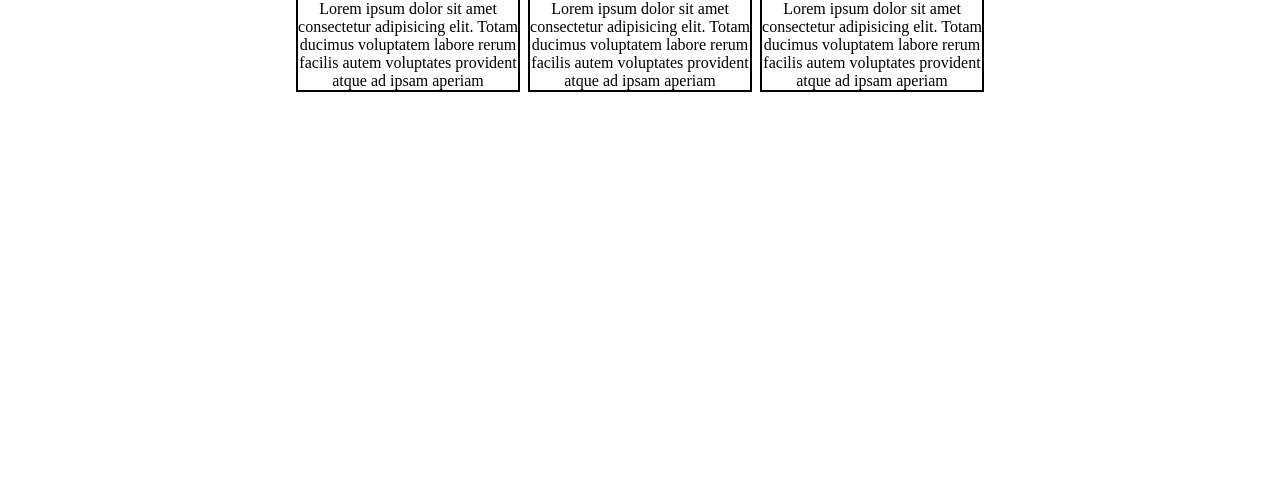
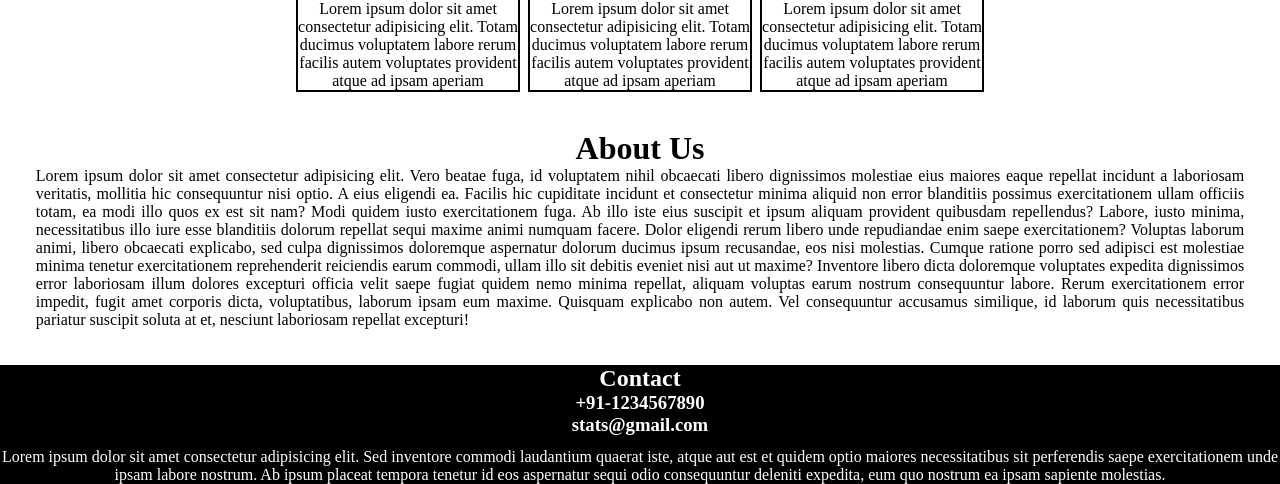
Before and after one commit to sureshbabu170302/HTML-CSS-Projects, a plain HTML site: page Stats-Page/index.html in a window 1280 px wide. Shown: the part 485-969 px from the top of the page. Before the commit the page ends 800 px from the top, so only its background shows below. Drawn offline with Linux system fonts and the light colour scheme.

Commit message:
Completed a basic - benginner page

```diff
--- a/Stats-Page/index.html
+++ b/Stats-Page/index.html
@@ -59,8 +59,51 @@
           </p>
         </div>
       </div>
-      <div class="about"></div>
-      <div class="contact"></div>
+      <div class="about">
+        <h1>About Us</h1>
+        <p>
+          Lorem ipsum dolor sit amet consectetur adipisicing elit. Vero beatae
+          fuga, id voluptatem nihil obcaecati libero dignissimos molestiae eius
+          maiores eaque repellat incidunt a laboriosam veritatis, mollitia hic
+          consequuntur nisi optio. A eius eligendi ea. Facilis hic cupiditate
+          incidunt et consectetur minima aliquid non error blanditiis possimus
+          exercitationem ullam officiis totam, ea modi illo quos ex est sit nam?
+          Modi quidem iusto exercitationem fuga. Ab illo iste eius suscipit et
+          ipsum aliquam provident quibusdam repellendus? Labore, iusto minima,
+          necessitatibus illo iure esse blanditiis dolorum repellat sequi maxime
+          animi numquam facere. Dolor eligendi rerum libero unde repudiandae
+          enim saepe exercitationem? Voluptas laborum animi, libero obcaecati
+          explicabo, sed culpa dignissimos doloremque aspernatur dolorum ducimus
+          ipsum recusandae, eos nisi molestias. Cumque ratione porro sed
+          adipisci est molestiae minima tenetur exercitationem reprehenderit
+          reiciendis earum commodi, ullam illo sit debitis eveniet nisi aut ut
+          maxime? Inventore libero dicta doloremque voluptates expedita
+          dignissimos error laboriosam illum dolores excepturi officia velit
+          saepe fugiat quidem nemo minima repellat, aliquam voluptas earum
+          nostrum consequuntur labore. Rerum exercitationem error impedit, fugit
+          amet corporis dicta, voluptatibus, laborum ipsam eum maxime. Quisquam
+          explicabo non autem. Vel consequuntur accusamus similique, id laborum
+          quis necessitatibus pariatur suscipit soluta at et, nesciunt
+          laboriosam repellat excepturi!
+        </p>
+      </div>
     </main>
+    <footer>
+      <div class="contact">
+        <div class="contact-details">
+          <h2>Contact</h2>
+          <h3>+91-1234567890</h3>
+          <h3>stats@gmail.com</h3>
+        </div>
+        <p>
+          Lorem ipsum dolor sit amet consectetur adipisicing elit. Sed inventore
+          commodi laudantium quaerat iste, atque aut est et quidem optio maiores
+          necessitatibus sit perferendis saepe exercitationem unde ipsam labore
+          nostrum. Ab ipsum placeat tempora tenetur id eos aspernatur sequi odio
+          consequuntur deleniti expedita, eum quo nostrum ea ipsam sapiente
+          molestias.
+        </p>
+      </div>
+    </footer>
   </body>
 </html>
--- a/Stats-Page/styles.css
+++ b/Stats-Page/styles.css
@@ -57,3 +57,23 @@ input {
   background-color: black;
   color: white;
 }
+
+.about {
+  margin: 1.8%;
+  text-align: center;
+  padding: 1%;
+}
+
+.about p {
+  text-align: justify;
+}
+
+.contact {
+  background-color: black;
+  color: white;
+  text-align: center;
+}
+
+.contact-details {
+  margin-bottom: 1%;
+}
```
